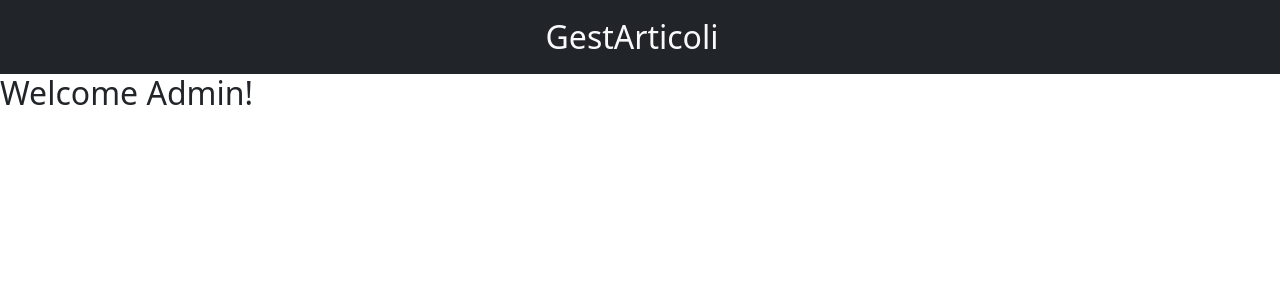
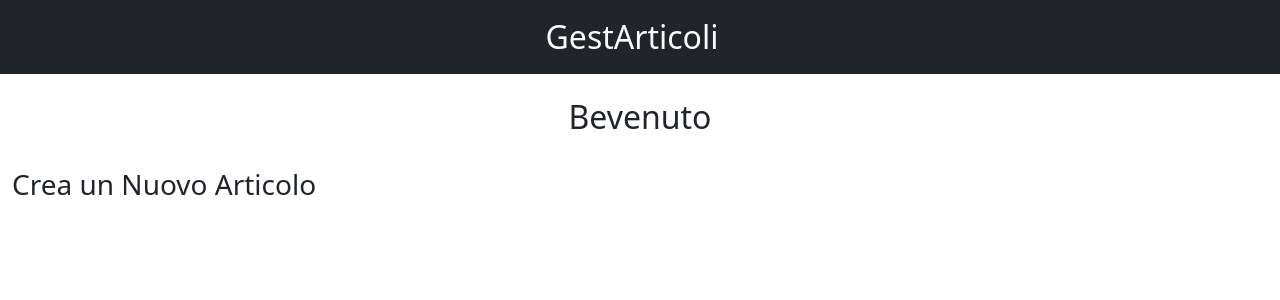
Before and after one commit to rcelani/GestArticoli, an Angular app: page /admin/dashboard in a window 1280 px wide. Shown: the top 300 px of the page. Built offline with nearby package versions, Linux system fonts and the light colour scheme.

Commit message:
passaggio dato username alle queryparams e recupero dato in dashboard

```diff
--- a/src/app/admin-dashboard/admin-dashboard.component.html
+++ b/src/app/admin-dashboard/admin-dashboard.component.html
@@ -1,3 +1,15 @@
-<div class="admin-dashboard-container">
-    <h2>Welcome Admin!</h2>
+<div class="admin-dashboard-container container-fluid">
+    <div class="row">
+        <div class="col-12 text-center p-4">
+            <h2>Bevenuto {{ username }}</h2>
+        </div>
+        <div class="col-12">
+            <h3>Crea un Nuovo Articolo</h3>
+        </div>
+        <div class="col-12">
+            <form>
+
+            </form>
+        </div>
+    </div>
 </div>
--- a/src/app/admin-dashboard/admin-dashboard.component.ts
+++ b/src/app/admin-dashboard/admin-dashboard.component.ts
@@ -1,4 +1,5 @@
 import { Component } from '@angular/core';
+import { ActivatedRoute } from '@angular/router';
 
 @Component({
   selector: 'app-admin-dashboard',
@@ -8,5 +9,13 @@ import { Component } from '@angular/core';
   styleUrl: './admin-dashboard.component.css'
 })
 export class AdminDashboardComponent {
+  username: string = '';
 
+  constructor(private route: ActivatedRoute) {}
+  ngOnInit() {
+    /* recupero parametro username dal login */
+    this.route.queryParams.subscribe(params => {
+      this.username = params['username'];
+    });
+  }
 }
--- a/src/app/login/login.component.ts
+++ b/src/app/login/login.component.ts
@@ -19,10 +19,9 @@ export class LoginComponent {
   constructor(private router: Router) {}
 
   login() {
-    // Esempio di controllo delle credenziali.
     if (this.username === 'admin' && this.password === 'admin') {
-      // Se le credenziali sono corrette, reindirizza l'amministratore alla dashboard di amministrazione.
-      this.router.navigate(['/admin/dashboard']);
+      // Se corrette, reindirizza l'amministratore alla dashboard di amministrazione passando come parametro al routing "username".
+      this.router.navigate(['/admin/dashboard'], { queryParams: { username: this.username }});
     } else if (this.username === '' && this.password === '') {
       this.error = true;
       this.errorLogin = 'Inserire le credenziali da amministratore';
```
